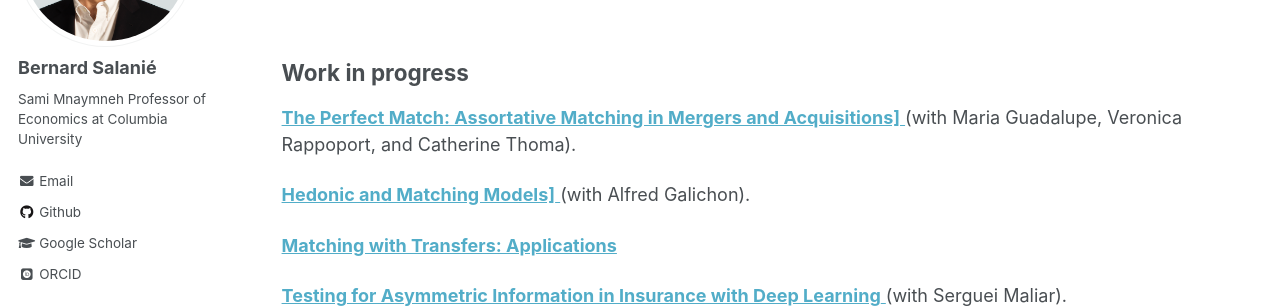
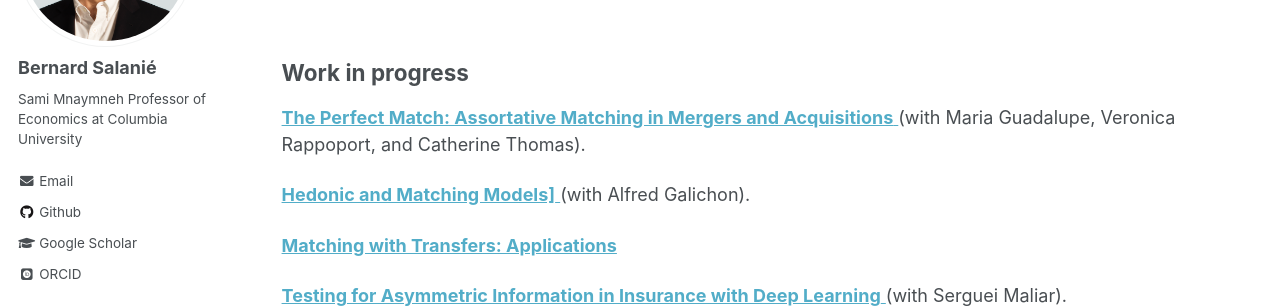
Before and after one commit to bsalanie/bsalanie.github.io, a Jekyll site: the page built from _pages/publications.html, in a window 1280 px wide and 900 px high, scrolled down 5080 px. Shown: the part 153-461 px from the top of the window. Built offline with Jekyll 4.4.1, drawn with Linux system fonts in a browser that asks for light colours; some web fonts are replaced; some of the changed text lies outside the part shown.

Commit message:
fixed typos

```diff
--- a/_pages/publications.html
+++ b/_pages/publications.html
@@ -74,7 +74,7 @@ author_profile: true
 <h2 id="articles">Articles</h2>
 
 
-<p>                                                              V
+<p>
   <a
     href="https://onlinelibrary.wiley.com/doi/10.1002/jae.3061"
   >
@@ -844,10 +842,10 @@ author_profile: true
 
 <p>
   <a>
-<strong>The Perfect Match: Assortative Matching in Mergers and Acquisitions]</strong>
+<strong>The Perfect Match: Assortative Matching in Mergers and Acquisitions</strong>
 </a>
 (with Maria Guadalupe, Veronica Rappoport, and
-Catherine Thoma).
+Catherine Thomas).
 </p>
 
 
```
Also changed, not shown: other parts of _pages/publications.html (+1 -3 lines).
